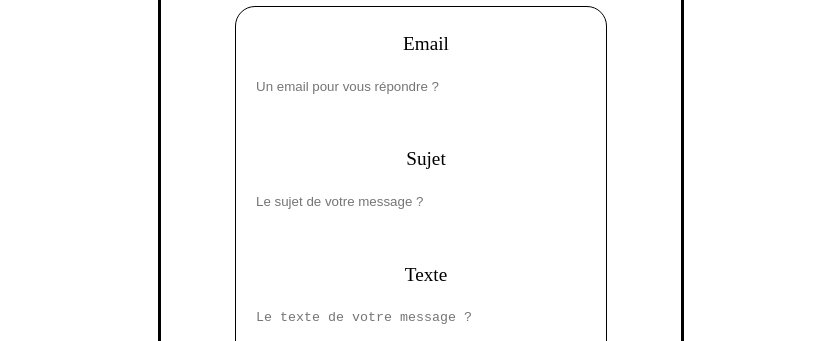
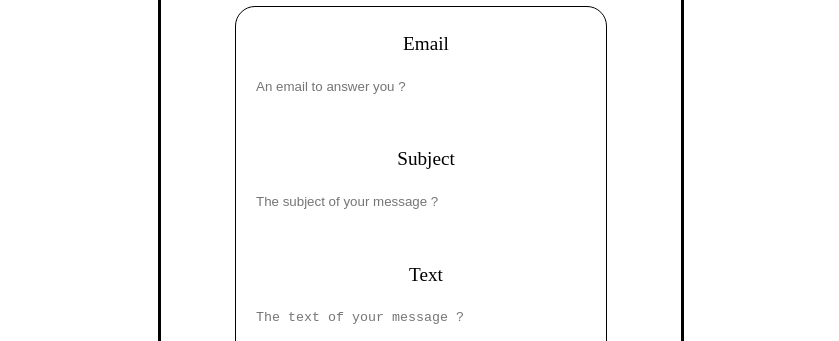
Before and after one commit to philippebeck/links2code, a Vue app: page /contact in a window 1280 px wide. Shown: the part 448-789 px from the top of the page, without its empty margins (219-1058 px from the left). Built offline with nearby package versions, Linux system fonts and the light colour scheme; a small style sheet from the web is missing; a web font is replaced by a local one.

Commit message:
Translate main views

```diff
--- a/src/views/AdminView.vue
+++ b/src/views/AdminView.vue
@@ -3,7 +3,7 @@
     <nav class="sidebar">
       <a
         href="#link"
-        title="Créer un lien">
+        title="Create a link">
         <i class="fas fa-link fa-fw color-violet"></i>
       </a>
 
@@ -17,17 +17,17 @@
 
       <a
         href="#user"
-        title="Créer un utilisateur">
+        title="Create a user">
         <i class="fas fa-user fa-fw color-violet"></i>
       </a>
       <a
         href="#users"
-        title="Gérer les utilisateurs">
+        title="Set users">
         <i class="fas fa-users fa-fw color-violet"></i>
       </a>
       <a
         href="#admin"
-        title="Haut de page">
+        title="Top of page">
         <i class="fas fa-chevron-circle-up fa-fw color-violet"></i>
       </a>
     </nav>
@@ -40,7 +40,7 @@
     <section>
       <h2 id="link">
         <i class="fa-solid fa-link fa-2x"></i>
-        Liens
+        Links
       </h2>
 
       <CreateLink />
@@ -53,7 +53,7 @@
     <section>
       <h2 id="user">
         <i class="fa-solid fa-users fa-2x"></i>
-        Utilisateurs
+        Users
       </h2>
 
       <CreateUser />
--- a/src/views/ContactView.vue
+++ b/src/views/ContactView.vue
@@ -14,7 +14,7 @@
             <FieldElt
               id="email"
               v-model:value="email"
-              info="Un email pour vous répondre ?"
+              info="An email to answer you ?"
               @keyup.enter="send()"
               type="email"
               min="8"
@@ -31,12 +31,12 @@
             <FieldElt
               id="subject"
               v-model:value="subject"
-              info="Le sujet de votre message ?"
+              info="The subject of your message ?"
               @keyup.enter="send()"
               min="2"
               max="50">
               <template #legend>
-                Sujet
+                Subject
               </template>
               <template #label>
                 Soyez bref et précis !
@@ -47,13 +47,13 @@
             <FieldElt
               id="text"
               v-model:value="text"
-              info="Le texte de votre message ?"
+              info="The text of your message ?"
               @keyup.enter="send()"
               type="area"
               min="2"
               max="100">
               <template #legend>
-                Texte
+                Text
               </template>
               <template #label>
                 Que puis-je faire pour vous ?
@@ -115,7 +115,7 @@ export default {
 
         this.$serve.postData("/api/users/send", message)
           .then(() => {
-            alert(message.get("subject") + " envoyé !");
+            alert(message.get("subject") + " sended !");
             this.$router.push("/");
           });
       }
--- a/src/views/HomeView.vue
+++ b/src/views/HomeView.vue
@@ -11,7 +11,7 @@
       </a>
       <a
         href="#links"
-        title="Haut de page">
+        title="Top of page">
         <i class="fas fa-chevron-circle-up fa-fw"></i>
       </a>
     </nav>
@@ -22,7 +22,7 @@
         Links2Code
       </h1>
       <strong class="gray">
-        Des Liens pour Coder !
+        Links for Coding !
       </strong>
     </header>
 
```
